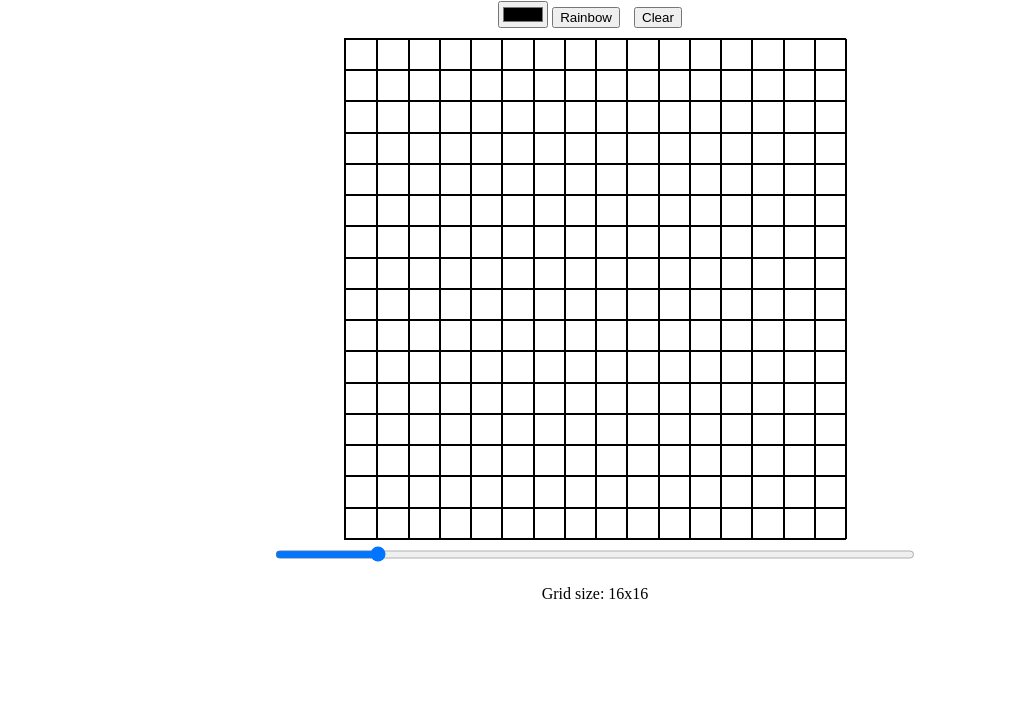
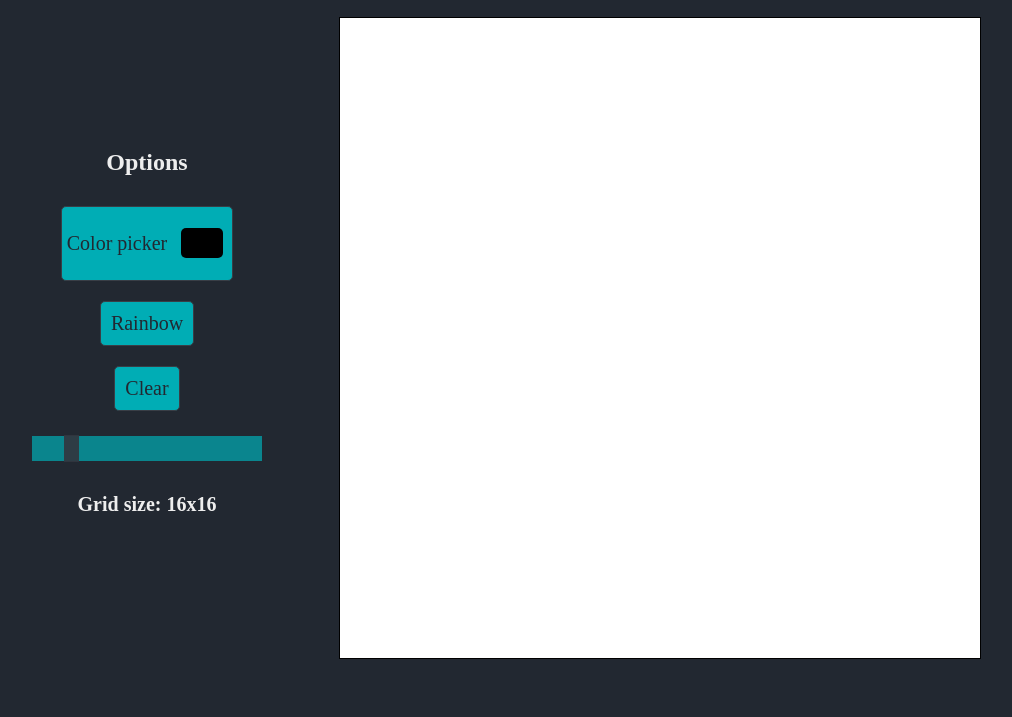
Before and after one commit to MrBlamz/Etch-A-Sketch, a plain HTML site: page index.html in a window 1280 px wide. Shown: the part 83-800 px from the top of the page, without its empty margins (45-1057 px from the left). Drawn offline with Linux system fonts and the light colour scheme; a web font is replaced by a local one.

Commit message:
Add styling

```diff
--- a/index.html
+++ b/index.html
@@ -11,14 +11,15 @@
       <h1>Etch a Sketch</h1>
     </header>
     <div class="container">
+      <div class="options-container">
+        <h2>Options</h2>
         <div class="buttons-container">
-        <label for="color-picker">
+          <label id="color-picker-label" for="color-picker">
+            <p>Color picker</p>
             <input type="color" name="color-picker" id="color-picker" />
           </label>
-        <button class="rainbow-button">Rainbow</button>
+          <button class="rainbow-button button">Rainbow</button>
           <button class="clear-grid-button button">Clear</button>
-      </div>
-      <div class="grid-container"></div>
           <div class="slider-container">
             <input
               type="range"
@@ -31,6 +32,9 @@
             <p id="grid-size-display">Grid size: 16x16</p>
           </div>
         </div>
+      </div>
+      <div class="grid-container"></div>
+    </div>
     <script src="./app.js"></script>
   </body>
 </html>
--- a/style.css
+++ b/style.css
@@ -1,6 +1,10 @@
+@import url("https://fonts.googleapis.com/css2?family=Hachi+Maru+Pop&display=swap");
+
 body {
   margin: 0;
   border: 0;
+  background-color: #222831;
+  font-family: "Hachi Maru Pop";
 }
 
 header {
@@ -8,20 +12,206 @@ header {
   justify-content: center;
 }
 
-.button {
-  margin: 10px;
+header h1 {
+  color: #00adb5;
+  font-size: 40px;
 }
 
 .container {
+  display: flex;
+  flex-direction: row;
+  align-items: center;
+  height: 80vh;
+}
+
+.options-container {
+  width: 30%;
+  text-align: center;
+  color: #eeeeee;
+}
+
+.buttons-container {
   display: flex;
   flex-direction: column;
   align-items: center;
 }
 
+#color-picker-label {
+  display: flex;
+  align-items: center;
+  color: #222831;
+  font-size: 20px;
+  font-weight: 500;
+  padding: 5px;
+  margin: 10px;
+  border: 1px solid #393e46;
+  border-radius: 5px;
+  background-color: #00adb5;
+}
+
+#color-picker-label:hover {
+  background-color: #eeeeee;
+  border: 1px solid #00adb5;
+}
+
+#color-picker {
+  margin-left: 10px;
+  width: 50px;
+  height: 40px;
+  background-color: #00adb5;
+  border: none;
+}
+
+#color-picker:hover {
+  background-color: #eeeeee;
+}
+
+#color-picker:focus {
+  outline: none;
+}
+
+#color-picker::-webkit-color-swatch {
+  border: none;
+  border-radius: 5px;
+  padding: 0;
+}
+
+.button {
+  font-family: inherit;
+  color: #222831;
+  padding: 10px;
+  margin: 10px;
+  border: 1px solid #393e46;
+  border-radius: 5px;
+  background-color: #00adb5;
+  font-size: 20px;
+}
+
+.button:hover {
+  background-color: #eeeeee;
+  border: 1px solid #00adb5;
+}
+
+.button:focus {
+  outline: none;
+  border: 1px solid;
+}
+
+.slider-container {
+  width: 100%;
+  display: flex;
+  flex-direction: column;
+  align-items: center;
+}
+
+.slider {
+  width: 60%;
+  margin-top: 15px;
+  background-color: transparent;
+  -webkit-appearance: none;
+  opacity: 0.7;
+}
+
+.slider:focus {
+  outline: none;
+}
+
+.slider:hover {
+  opacity: 1;
+}
+
+.slider::-webkit-slider-runnable-track {
+  background: #00adb5;
+  border: 0;
+  width: 100%;
+  height: 25.6px;
+  cursor: pointer;
+}
+
+.slider::-webkit-slider-thumb {
+  margin-top: -0.7px;
+  width: 15px;
+  height: 27px;
+  background: rgba(57, 62, 70, 0.93);
+  border: 0;
+  cursor: pointer;
+  -webkit-appearance: none;
+}
+
+.slider:focus::-webkit-slider-runnable-track {
+  background: #00c0c9;
+}
+
+.slider::-moz-range-track {
+  background: #00adb5;
+  border: 0;
+  width: 100%;
+  height: 25.6px;
+  cursor: pointer;
+}
+
+.slider::-moz-range-thumb {
+  width: 15px;
+  height: 27px;
+  background: rgba(57, 62, 70, 0.93);
+  border: 0;
+  cursor: pointer;
+}
+
+.slider::-ms-track {
+  background: transparent;
+  border-color: transparent;
+  border-width: 0.7px 0;
+  color: transparent;
+  width: 100%;
+  height: 25.6px;
+  cursor: pointer;
+}
+
+.slider::-ms-fill-lower {
+  background: #009aa1;
+  border: 0;
+}
+
+.slider::-ms-fill-upper {
+  background: #00adb5;
+  border: 0;
+}
+
+.slider::-ms-thumb {
+  width: 15px;
+  height: 27px;
+  background: rgba(57, 62, 70, 0.93);
+  border: 0;
+  cursor: pointer;
+  margin-top: 0px;
+  /*Needed to keep the Edge thumb centred*/
+}
+
+.slider:focus::-ms-fill-lower {
+  background: #00adb5;
+}
+
+.slider:focus::-ms-fill-upper {
+  background: #00c0c9;
+}
+
+@supports (-ms-ime-align: auto) {
+  .slider {
+    margin: 0;
+  }
+}
+
+#grid-size-display {
+  font-size: 20px;
+  font-weight: 600;
+  margin: 30px 0;
+}
+
 .grid-container {
   display: flex;
-  width: 500px;
-  height: 500px;
+  width: 50%;
+  height: 100%;
   border: 1px solid black;
 }
 
@@ -34,17 +224,5 @@ header {
 .square {
   width: 100%;
   height: 100%;
-  border: 1px solid black;
+  background-color: white;
 }
-
-.slider-container {
-  width: 100%;
-  display: flex;
-  flex-direction: column;
-  align-items: center;
-}
-
-.slider {
-  width: 50%;
-  height: 25px;
-}
```
Lines whose indentation alone changed are shown as unchanged.
